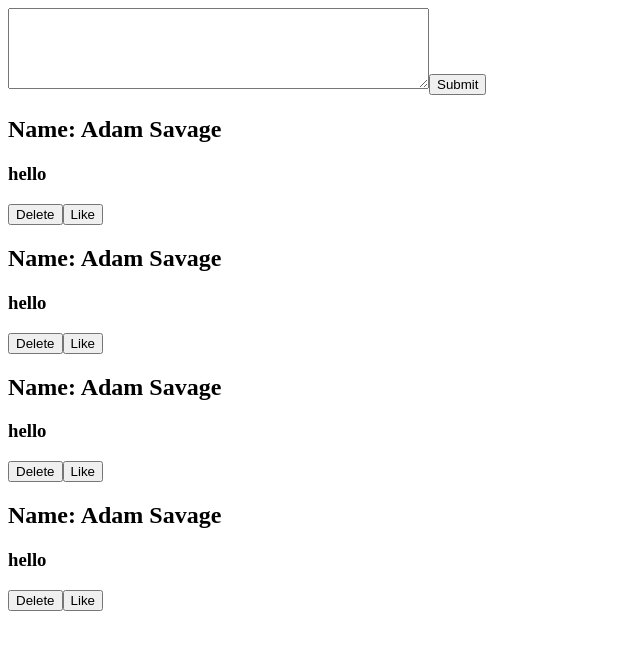
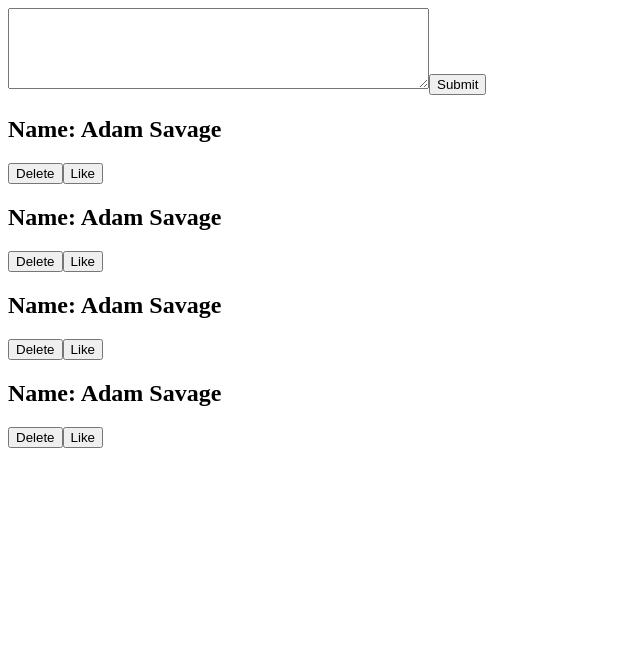
Before and after one commit to hauze-v/creative-react-course, a React (Create React App) app in the folder core-concepts/react-starter/: page / in a window 1280 px wide. Shown: the top 650 px of the page, without its empty margins (0-640 px from the left). Built offline with nearby package versions, Linux system fonts and the light colour scheme.

Commit message:
Learned how to lift the state of a component when you need to share it with a sibling component since we cannot pass props or state down the chain in react.

```diff
--- a/core-concepts/react-starter/src/App.js
+++ b/core-concepts/react-starter/src/App.js
@@ -3,21 +3,21 @@
 import TweetList from "./components/TweetList";
 
 function App() {
-  // Here is the place where you can add normal JS
-  // const [name, setName] = useState("Adam Savage");
-
-  // Create event functions
-  // const sayHelloHandler = (event) => {
-  //   setName("Florin Pop");
-  // };
-
+  // State (can only be passed down, not up)
   const [name, setName] = useState("Adam Savage");
   const message = "hello";
+  const [textInput, setTextInput] = useState("");
+  const [tweets, setTweets] = useState([]);
 
   return (
     <div className="App">
-      <CreateTweet />
-      <TweetList name={name} message={message} />
+      <CreateTweet
+        textInput={textInput}
+        setTextInput={setTextInput}
+        tweets={tweets}
+        setTweets={setTweets}
+      />
+      <TweetList name={name} message={tweets} />
     </div>
   );
 }
--- a/core-concepts/react-starter/src/components/CreateTweet.js
+++ b/core-concepts/react-starter/src/components/CreateTweet.js
@@ -1,11 +1,7 @@
 import React, { useState } from "react";
 
 /* When we're working with JSX, you cannot have HTML elements directly next to each other. You must encapsulate everything in a parent div */
-const CreateTweet = () => {
-  // State (can only be passed down, not up)
-  const [textInput, setTextInput] = useState("");
-  const [tweets, setTweets] = useState([]);
-
+const CreateTweet = ({ textInput, setTextInput, tweets, setTweets }) => {
   // Functions
   const userInputHandler = (event) => {
     setTextInput(event.target.value);
@@ -14,7 +10,7 @@
   const submitTweetHandler = (event) => {
     event.preventDefault(); // prevents the default behavior of a form refreshing the page on submit
     setTweets([...tweets, textInput]);
-    setTextInput("");
+    // setTextInput("");
   };
 
   return (
--- a/core-concepts/react-starter/src/components/Tweet.js
+++ b/core-concepts/react-starter/src/components/Tweet.js
@@ -3,9 +3,6 @@
 /* When we're working with JSX, you cannot have HTML elements directly next to each other. You must encapsulate everything in a parent div */
 /* The component function will take in an argument props which is an object that contains the properites given from the other component */
 const Tweet = ({ name, message }) => {
-  const tweetDate = "24/06/2001"; // how do we send the date (tweetDate) back up to App() component. Well, we can't use props. It only works downwards.s
-  /* One easy way to see if you can send props is to look at your component and see what it renders out */
-
   return (
     <div className="tweet">
       <h2>Name: {name}</h2>
--- a/core-concepts/react-starter/src/components/TweetList.js
+++ b/core-concepts/react-starter/src/components/TweetList.js
@@ -3,13 +3,13 @@
 
 /* With JSX and props, we cannot pass directly from App() down to Tweet() so we have to perform what's known as props drilling and pass from App() to TweetList() to Tweet(). */
 
-const TweetList = ({ name, message, setName }) => {
+const TweetList = ({ name, tweets }) => {
   return (
     <div className="tweet-list">
-      <Tweet name={name} message={message} />
-      <Tweet name={name} message={message} />
-      <Tweet name={name} message={message} />
-      <Tweet name={name} message={message} />
+      <Tweet name={name} tweets={tweets} />
+      <Tweet name={name} tweets={tweets} />
+      <Tweet name={name} tweets={tweets} />
+      <Tweet name={name} tweets={tweets} />
     </div>
   );
 };
```
Also changed, not shown: 1 other file (tests, documents, lock files or other folders).
